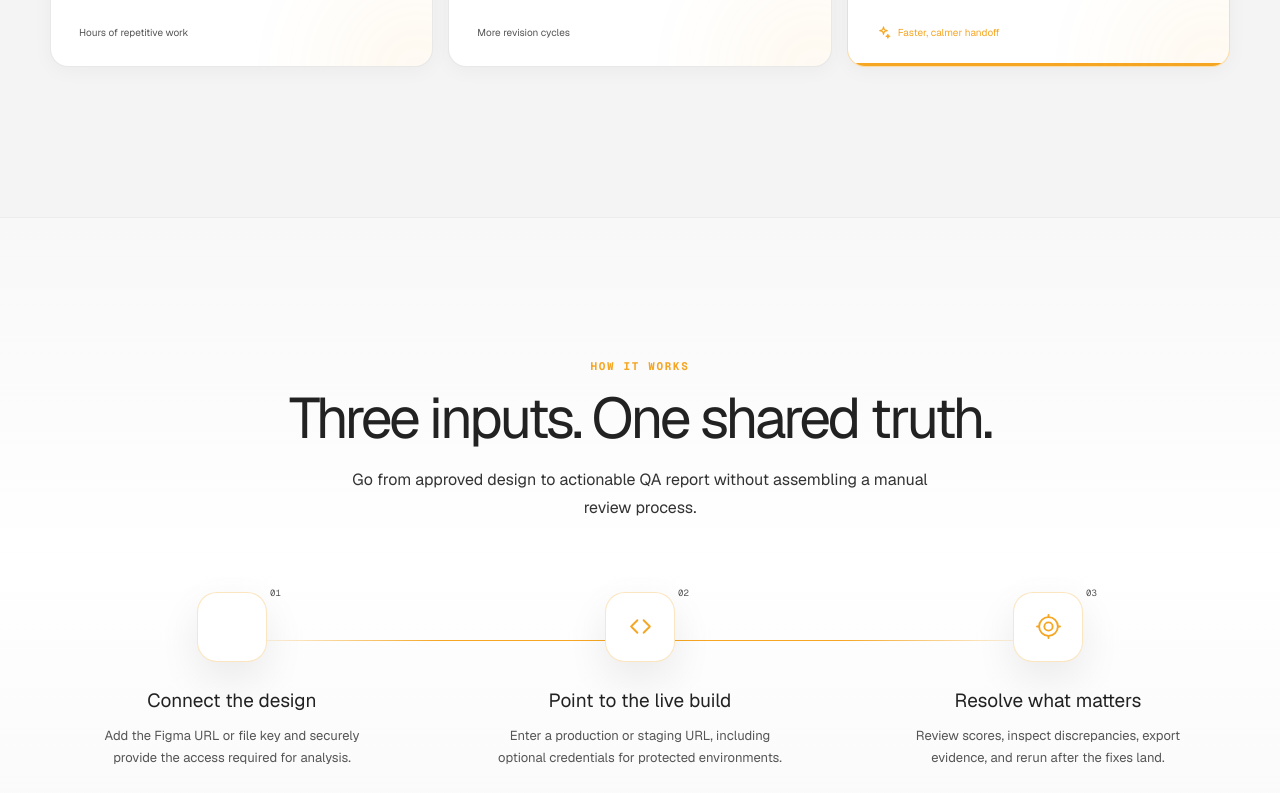
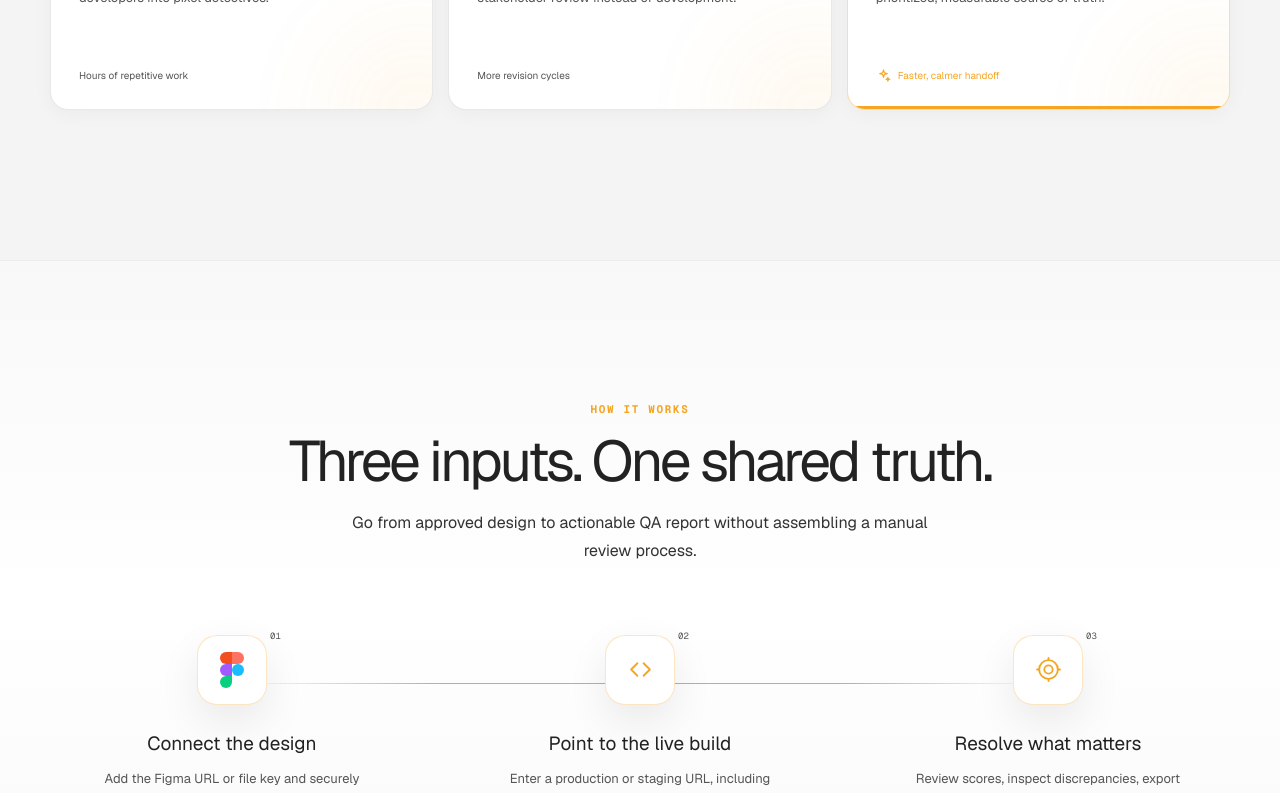
Before and after one commit to richardswoodsalistair-dotcom/pixelproof, a Next.js app: page / in a window 1280 px wide. Shown: the part 2000-2793 px from the top of the page. Built offline with nearby package versions, Linux system fonts and the light colour scheme.

Commit message:
Update globals.css

```diff
--- a/app/globals.css
+++ b/app/globals.css
@@ -20,10 +20,6 @@
   --shadow-color: rgba(0,0,0,.08);
   --card-bg: #ffffff;
   --card-shadow: 0 4px 20px rgba(0,0,0,.04);
-  --loader-bg: radial-gradient(circle at 50% 45%, #f5a623 0%, #222222 55%, #1a1a1a 100%);
-  --loader-text: #f4f4f4;
-  --loader-bar: rgba(255, 255, 255, .14);
-  --loader-progress: linear-gradient(90deg,transparent,#f5a623,#f4f4f4,transparent);
   --hero-grid: rgba(245, 166, 35, .045);
   --hero-mask: rgba(0,0,0,.05);
   --glow-opacity: .15;
@@ -63,10 +59,6 @@
   --shadow-color: rgba(0,0,0,.26);
   --card-bg: #0b0d19;
   --card-shadow: 0 4px 20px rgba(0,0,0,.2);
-  --loader-bg: radial-gradient(circle at 50% 45%, #18163c 0, #090a17 42%, #060711 75%);
-  --loader-text: #868ba0;
-  --loader-bar: rgba(245, 166, 35, .14);
-  --loader-progress: linear-gradient(90deg,transparent,#f5a623,#f5a623,transparent);
   --hero-grid: rgba(130,134,194,.045);
   --hero-mask: rgba(0,0,0,.8);
   --glow-opacity: .22;
@@ -97,15 +89,6 @@ button { color: inherit; cursor: pointer; }
 .sr-only { position: absolute; width: 1px; height: 1px; padding: 0; margin: -1px; overflow: hidden; clip: rect(0,0,0,0); white-space: nowrap; border: 0; }
 .section-shell { width: min(1180px, calc(100% - 48px)); margin-inline: auto; }
 
-/* Site Loader */
-.site-loader { position: fixed; z-index: 1000; inset: 0; display: grid; place-items: center; background: var(--loader-bg); animation: siteLoaderExit 1.15s cubic-bezier(.65,0,.35,1) forwards; }
-.loader-brand { display: grid; justify-items: center; gap: 17px; color: var(--loader-text); font-family: var(--font-geist-mono), monospace; font-size: 10px; letter-spacing: .08em; text-transform: uppercase; }
-.loader-brand .brand-lockup { transform: scale(1.18); }
-.loader-brand i { position: relative; width: 180px; height: 2px; overflow: hidden; border-radius: 99px; background: var(--loader-bar); }
-.loader-brand i::after { content: ""; position: absolute; inset: 0; border-radius: inherit; background: var(--loader-progress); transform: translateX(-100%); animation: loaderProgress .78s ease-in-out forwards; }
-@keyframes loaderProgress { to { transform: translateX(100%); } }
-@keyframes siteLoaderExit { 0%,72% { opacity: 1; visibility: visible; } 100% { opacity: 0; visibility: hidden; } }
-
 /* Site Header */
 .site-header { position: fixed; z-index: 50; top: 16px; left: 50%; transform: translateX(-50%); width: min(1150px, calc(100% - 32px)); max-width: calc(100vw - 32px); min-height: 62px; padding: 10px 12px 10px 18px; display: flex; align-items: center; gap: 30px; border: 1px solid var(--header-border); border-radius: 18px; background: var(--header-bg); box-shadow: 0 20px 50px var(--shadow-color); backdrop-filter: blur(20px); transition: background 0.3s ease, border-color 0.3s ease; }
 .brand-link { display: flex; flex: 1; min-width: 0; }
@@ -122,7 +105,7 @@ button { color: inherit; cursor: pointer; }
 .menu-button span { width: 18px; height: 1px; background: var(--ink); }
 
 /* Theme Toggle Button */
-.theme-toggle { display: inline-flex; align-items: center; justify-content: center; width: 40px; height: 40px; border-radius: 50%; border: 1px solid var(--line); background: var(--panel); color: var(--ink); transition: all 0.3s ease; font-size: 18px; }
+.theme-toggle { display: inline-flex; align-items: center; justify-content: center; width: 40px; height: 40px; border-radius: 50%; border: 1px solid var(--line); background: var(--panel); color: var(--ink); transition: all 0.3s ease; font-size: 18px; flex-shrink: 0; }
 .theme-toggle:hover { border-color: #f5a623; background: rgba(245, 166, 35, .1); transform: rotate(15deg); }
 .theme-toggle .icon { line-height: 1; }
 
@@ -204,6 +187,39 @@ button { color: inherit; cursor: pointer; }
 
 /* Workflow Section */
 .workflow-section{padding:135px 0;background:var(--section-bg);border-block:1px solid var(--footer-border);transition: background 0.3s ease;}.steps-grid{position:relative;display:grid;grid-template-columns:repeat(3,1fr);gap:44px;margin-top:70px}.steps-grid::before{content:"";position:absolute;top:48px;left:16%;right:16%;height:1px;background:linear-gradient(90deg,transparent,#f5a623,#f5a623,#f5a623,transparent)}.steps-grid article{position:relative;text-align:center}.step-index{position:absolute;top:-5px;left:calc(50% + 38px);font-family:var(--font-geist-mono),monospace;color:var(--subtle);font-size:9px}.step-icon{position:relative;z-index:2;width:70px;height:70px;margin:0 auto 25px;display:grid;place-items:center;border:1px solid rgba(245, 166, 35, .28);border-radius:20px;background:var(--panel);color:#f5a623;box-shadow:0 16px 40px var(--shadow-color);transition: background 0.3s ease, box-shadow 0.3s ease;}.steps-grid h3{margin:0 0 10px;font-size:19px;color:var(--ink)}.steps-grid p{max-width:300px;margin:0 auto;color:var(--subtle);line-height:1.7;font-size:13px}
+
+/* Figma Icon - Fixed colors for both themes */
+.figma-icon {
+  grid-template-columns: repeat(2, 12px);
+  grid-template-rows: repeat(3, 12px);
+  place-content: center;
+  gap: 0;
+}
+.figma-icon span {
+  width: 12px;
+  height: 12px;
+}
+.figma-icon span:nth-child(1) {
+  background: #f24e1e;
+  border-radius: 6px 0 0 6px;
+}
+.figma-icon span:nth-child(2) {
+  background: #ff7262;
+  border-radius: 0 6px 6px 0;
+}
+.figma-icon span:nth-child(3) {
+  background: #a259ff;
+  border-radius: 6px 0 0 6px;
+}
+.figma-icon span:nth-child(4) {
+  background: #1abcfe;
+  border-radius: 50%;
+}
+.figma-icon span:nth-child(5) {
+  background: #0acf83;
+  border-radius: 6px 0 6px 6px;
+  grid-column: 1;
+}
 
 /* Feature Showcase */
 .feature-showcase{padding-top:155px;padding-bottom:160px;display:grid;grid-template-columns:.78fr 1.22fr;gap:80px;align-items:center}.feature-copy>p{margin:22px 0;color:var(--subtle);font-size:15px;line-height:1.8}.feature-copy ul{margin:24px 0 0;padding:0;list-style:none;display:grid;gap:13px}.feature-copy li{display:flex;align-items:center;gap:10px;color:var(--ink);font-size:12px}.feature-copy li .icon{color:var(--mint)}.interaction-note{margin-top:35px;display:inline-flex;align-items:center;gap:8px;color:var(--subtle);font-family:var(--font-geist-mono),monospace;font-size:9px;text-transform:uppercase;letter-spacing:.1em}
```
